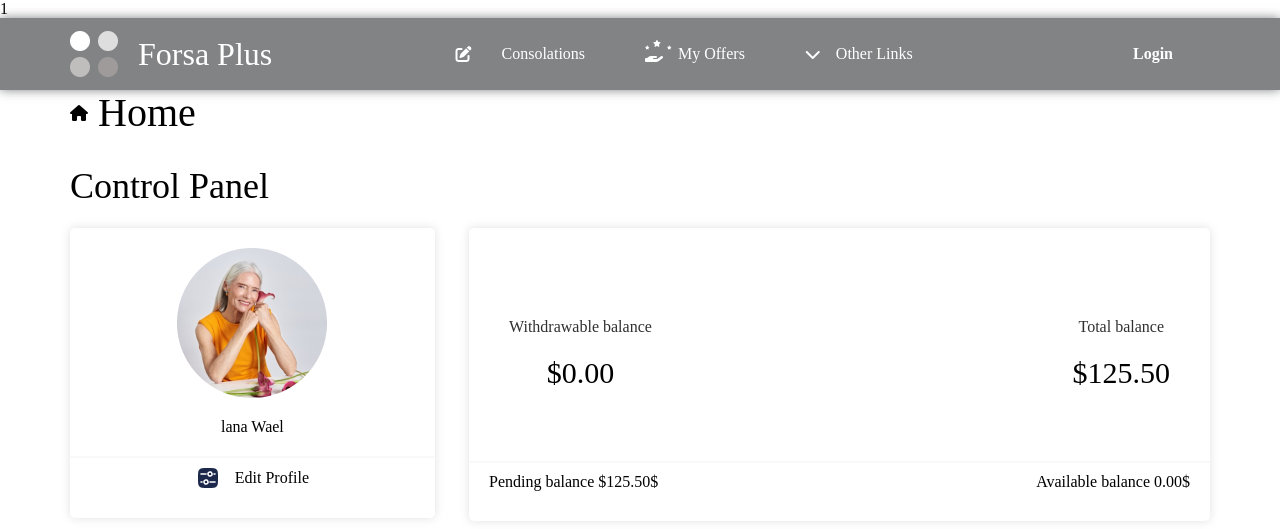
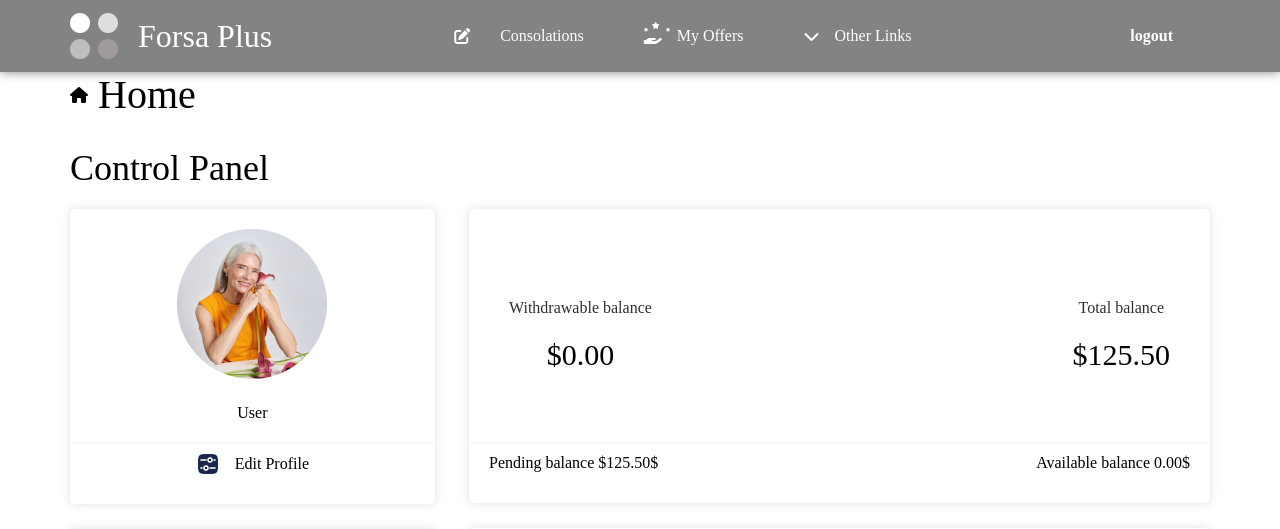
Before and after one commit to mahmodyousif/forsaplus, a PHP site: page /dashboard.php in a window 1280 px wide. Shown: the top 529 px of the page. Run offline with PHP 8.4, Linux system fonts and the light colour scheme; the visitor is signed in with stand-in values (Sample User, id 1); tables that the repository leaves empty or names only in its code hold one stand-in row (values such as "Sample post").

Commit message:
Update dashboard.php

```diff
--- a/dashboard.php
+++ b/dashboard.php
@@ -1,8 +1,12 @@
 <!-- @format -->
 <?php
 session_start() ;
+require "connection.php" ;
 if(isset($_SESSION['user_id'])) {
-    echo $id = $_SESSION['user_id'] ;
+    $id = $_SESSION['user_id'] ;
+    $stmt = $con->prepare("SELECT * FROM users WHERE id = ?");
+    $stmt->execute(array($id)) ;
+    $row = $stmt->fetch();
 }
 ?>
 <!doctype html>
@@ -87,7 +91,13 @@ if(isset($_SESSION['user_id'])) {
                     </div>
                 </li>
             </ul>
-            <a href="login.html" class="login">Login</a>
+            <?php
+            if(isset($_SESSION['fullname'])) {
+                echo "<a href='logout.php'>logout</a>" ;
+            } else {
+                echo "<a href='login.php'>login</a>" ;
+            }
+            ?>
         </div>
     </div>
 </div>
@@ -102,7 +112,7 @@ if(isset($_SESSION['user_id'])) {
             <div class="profile">
                 <div class="con">
                     <img src="imgs/lana.png" alt="">
-                    <div class="name">lana Wael</div>
+                    <div class="name"><?php echo $row['fullname']?></div>
                     <div class="edit">
                         <img src="imgs/Tuning Square 2.png" alt="">
                         <span>Edit Profile</span>
```
